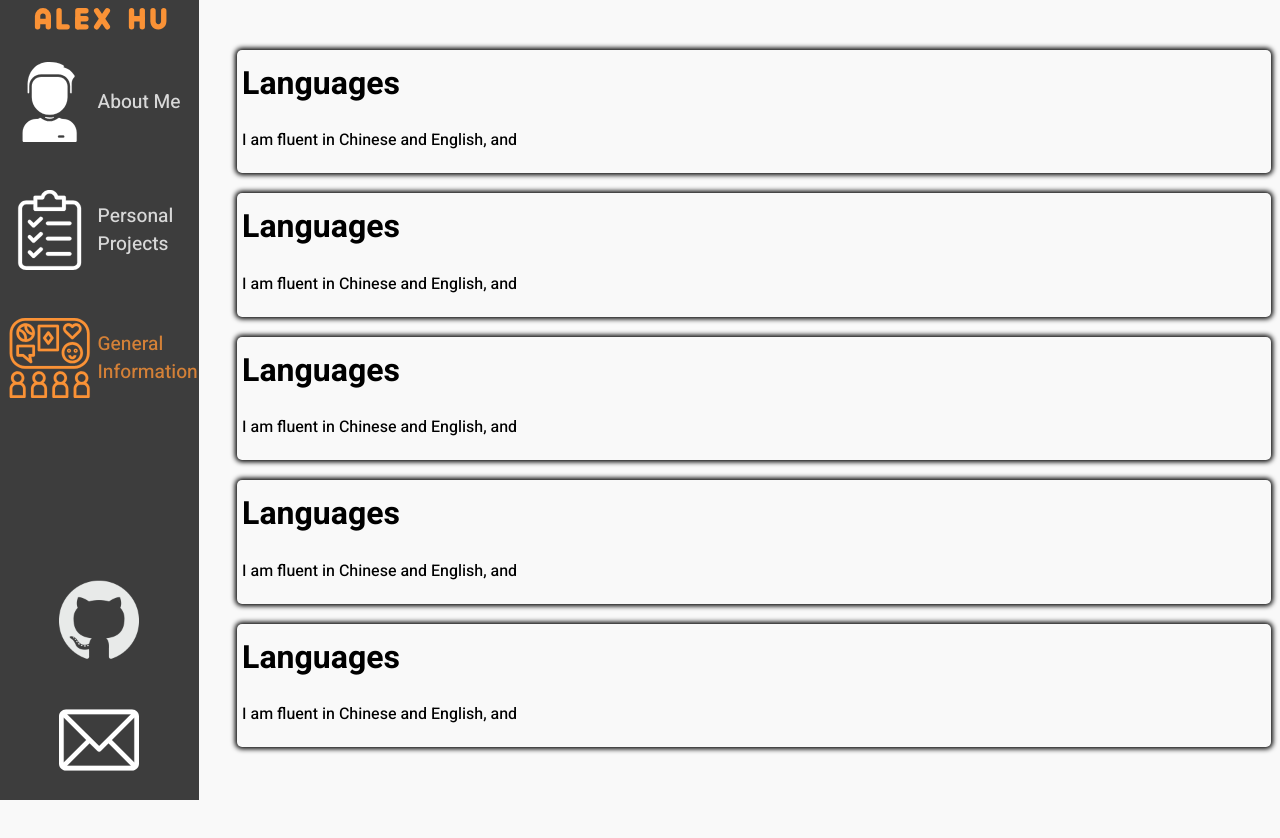
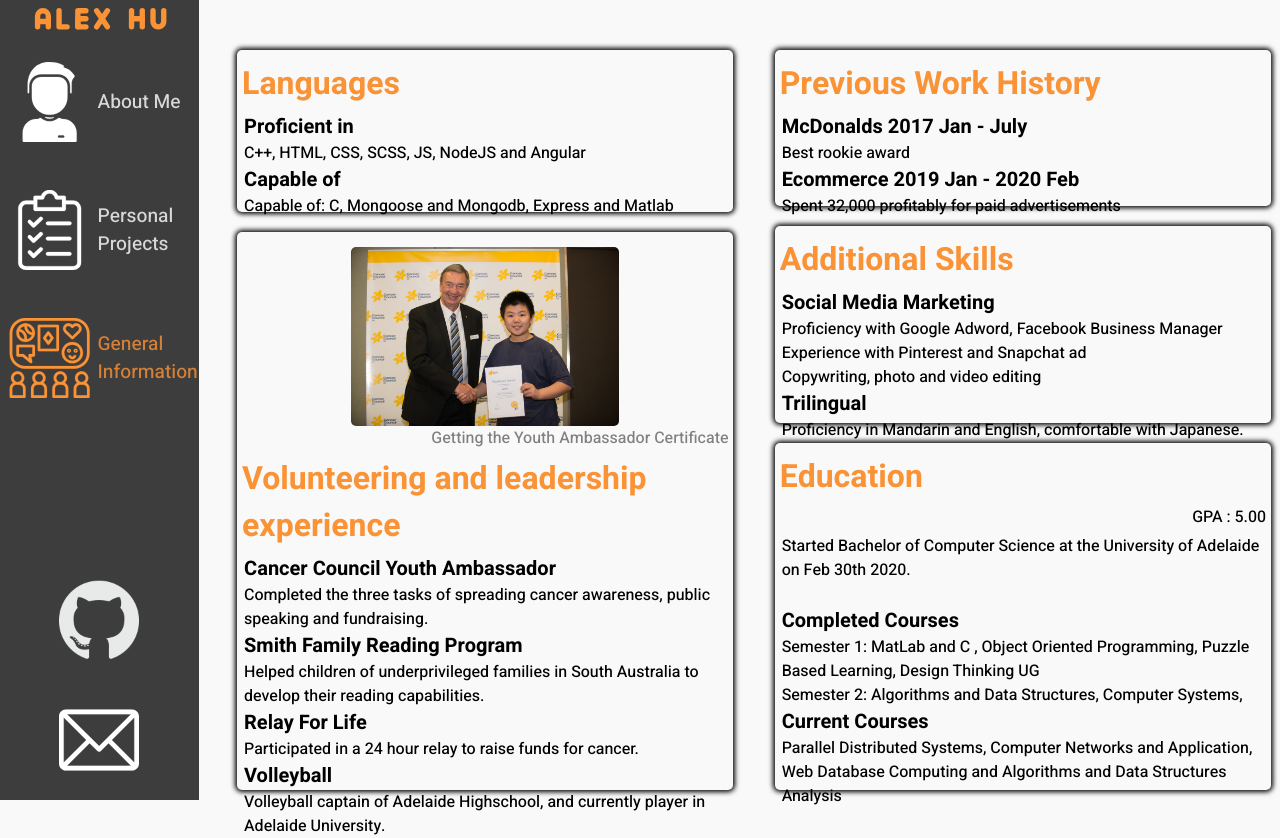
Before and after one commit to imalexhu/website, an Angular app in the folder frontend/: page /general in a window 1280 px wide. Before the commit the page ends 800 px from the top, so only its background shows below. Built offline with nearby package versions, Linux system fonts and the light colour scheme.

Commit message:
Website content update
Written some content for the remplate

```diff
--- a/frontend/src/app/app-routing.module.ts
+++ b/frontend/src/app/app-routing.module.ts
@@ -13,6 +13,7 @@ const routes: Routes = [
       { path: "about-me", component: AboutMeComponent },
       { path: "projects", component: ProjectsComponent },
       { path: "general", component: HobbiesComponent },
+      {path: "", redirectTo: "about-me", pathMatch:"full"},
       { path: "contact", component: ContactComponent }]
   },
 ];
--- a/frontend/src/app/app.component.ts
+++ b/frontend/src/app/app.component.ts
@@ -1,4 +1,4 @@
-import { Component } from '@angular/core';
+import { Component} from '@angular/core';
 
 @Component({
   selector: 'app-root',
@@ -6,5 +6,6 @@ import { Component } from '@angular/core';
   styleUrls: ['./app.component.scss']
 })
 export class AppComponent {
+
   title = 'frontend';
 }
--- a/frontend/src/app/pages/content/content.component.html
+++ b/frontend/src/app/pages/content/content.component.html
@@ -1 +1,2 @@
-<router-outlet></router-outlet>
+<router-outlet>
+</router-outlet>
--- a/frontend/src/app/pages/content/content.component.ts
+++ b/frontend/src/app/pages/content/content.component.ts
@@ -1,4 +1,4 @@
-import { Component, OnInit } from '@angular/core';
+import { Component, ElementRef, OnInit,ViewChild } from '@angular/core';
 
 @Component({
   selector: 'app-content',
--- a/frontend/src/app/pages/content/hobbies/hobbies.component.html
+++ b/frontend/src/app/pages/content/hobbies/hobbies.component.html
@@ -1,26 +1,70 @@
 <div class="container">
+    <div class="left">
         <div class="info">
             <h1 class="title">Languages</h1>
-        <p class="content">I am fluent in Chinese and English, and </p>
+            <p class="content">
+                <span class="mini-header">Proficient in</span>
+                <br>C++, HTML, CSS, SCSS, JS, NodeJS and Angular <br>
+                <span class="mini-header">Capable of</span>
+                <br> Capable of: C, Mongoose and Mongodb, Express and Matlab</p>
         </div>
 
         <div class="info">
-        <h1 class="title">Languages</h1>
-        <p class="content">I am fluent in Chinese and English, and </p>
+            <img src="../../../../assets/cancer council.jpg" id="cancer-council">
+            <div class="photo-describer">
+                Getting the Youth Ambassador Certificate
+            </div>
+            <h1 class="title">Volunteering and leadership experience</h1>
+            <p class="content">
+                <span class="mini-header">Cancer Council Youth Ambassador</span>
+                <br> Completed the three tasks of spreading cancer awareness, public speaking and fundraising.<br>
+                <span class="mini-header"> Smith Family Reading Program</span>
+                <br>Helped children of underprivileged families in South Australia to develop their reading capabilities.<br>
+                <span class="mini-header"> Relay For Life</span>
+                <br>Participated in a 24 hour relay to raise funds for cancer.<br>
+                <span class="mini-header"> Volleyball</span>
+                <br> Volleyball captain of Adelaide Highschool, and currently player in Adelaide University.
+            </p>
+        </div>
+
+
+    </div>
+    <div class="right">
+        <div class="info">
+            <h1 class="title">Previous Work History</h1>
+            <p class="content">
+                <span class="mini-header">
+                    McDonalds 2017 Jan - July
+                </span><br> Best rookie award<br>
+                <span class="mini-header">Ecommerce 2019 Jan - 2020 Feb</span>
+                <br> Spent 32,000 profitably for paid advertisements
+            </p>
         </div>
 
         <div class="info">
-        <h1 class="title">Languages</h1>
-        <p class="content">I am fluent in Chinese and English, and </p>
+            <h1 class="title">Additional Skills</h1>
+            <p class="content">
+                <span class="mini-header">Social Media Marketing</span>
+                <br> Proficiency with Google Adword, Facebook Business Manager
+                <br> Experience with Pinterest and Snapchat ad
+                <br> Copywriting, photo and video editing <br>
+                <span class="mini-header">Trilingual</span>
+                <br> Proficiency in Mandarin and English, comfortable with Japanese.
+            </p>
         </div>
 
         <div class="info">
-        <h1 class="title">Languages</h1>
-        <p class="content">I am fluent in Chinese and English, and </p>
-    </div>
-
-    <div class="info">
-        <h1 class="title">Languages</h1>
-        <p class="content">I am fluent in Chinese and English, and </p>
+            <h1 class="title">Education</h1>
+            <div class="gpa">GPA : 5.00</div>
+            <p class="content">
+                Started Bachelor of Computer Science at the University of Adelaide on Feb 30th 2020.<br><br>
+                <span class="mini-header">Completed Courses</span>
+                <br> Semester 1: MatLab and C , Object Oriented Programming, Puzzle Based Learning, Design Thinking UG
+                <br> Semester 2: Algorithms and Data Structures, Computer Systems, <br>
+                <span class="mini-header">Current Courses</span>
+                <br> Parallel Distributed Systems, Computer Networks and Application, Web Database Computing and Algorithms and Data Structures Analysis
+                <br><br>
+            </p>
         </div>
     </div>
+</div>
--- a/frontend/src/app/pages/content/hobbies/hobbies.component.scss
+++ b/frontend/src/app/pages/content/hobbies/hobbies.component.scss
@@ -4,19 +4,59 @@
     width: 80vw;
     height: 95vh;
     display: flex;
-    flex-direction: column;
+    flex-direction: row;
+    .left {
+        display: flex;
+        flex-direction: column;
+        width: 50%;
+        height: auto;
+        margin-right: 5%;
+    }
+    .right {
+        display: flex;
+        flex-direction: column;
+        width: 50%;
+        height: auto;
+    }
 }
 
 .info {
     padding: 5px;
     width: 100%;
     height: auto;
-    max-height: 15vh;
+    min-height: 15vh;
     box-shadow: 0 0 5px 2px black;
     border-radius: 5px;
     margin: 10px 0px;
     .title {
+        color: $orange;
         margin-top: 5px;
+        margin-bottom: 5px;
     }
-    content {}
+    .gpa {
+        text-align: right;
+    }
+    .content {
+        margin: 5px 2px;
+        height: auto;
+        .mini-header {
+            font-weight: bold;
+            font-size: 20px;
+        }
+    }
 }
+
+#cancer-council {
+    border-radius: 5px;
+    margin-top: 10px;
+    display: block;
+    margin-left: auto;
+    margin-right: auto;
+    width: 55%;
+    height: auto;
+}
+
+div.photo-describer {
+    text-align: right;
+    color: gray;
+}
--- a/frontend/src/app/pages/content/projects/projects.component.scss
+++ b/frontend/src/app/pages/content/projects/projects.component.scss
@@ -38,6 +38,12 @@
             transform: translateY(25%)
         }
     }
+    .body {
+        font-size: 0.9rem;
+    }
+    .key-skills {
+        padding-left: 20px;
+        margin: 5px 0;
+        font-size: 0.8rem;
+    }
 }
-
-.content {}
--- a/frontend/src/app/pages/landing/landing.component.ts
+++ b/frontend/src/app/pages/landing/landing.component.ts
@@ -13,6 +13,7 @@ export class LandingComponent implements OnInit {
   constructor(private router:Router) { }
 
   async ngOnInit(): Promise<void> {
+
     await this.intro;
     if(this.router.url!=="/"){
       this.intro.nativeElement.remove();
@@ -21,6 +22,7 @@ export class LandingComponent implements OnInit {
       tl.to('.hide-text', { y: '0%', durations: 1, stagger: 0.25 })
       tl.to('.transition', { y: '-100%', durations: 1, delay: 0.5 })
       tl.to('.intro', { y: '-100%', durations: 1.5, }, "-=.3")
+
     }
   }
 
--- a/frontend/src/app/pages/nav/nav.component.html
+++ b/frontend/src/app/pages/nav/nav.component.html
@@ -1,5 +1,6 @@
 <div class="nav sticky">
     <div class="logo">
+        <a href="/">
             <svg class="name" routerLink="/" routerLinkActive="active" viewBox="0 0 74 14">
                 <g id="Page-1" stroke="none" stroke-width="1" fill="none" fill-rule="evenodd">
                     <g id="Artboard" transform="translate(-9.000000, -7.000000)">
@@ -33,9 +34,10 @@
                     </g>
                 </g>
             </svg>
+        </a>
     </div>
     <ul class="nav-items">
-        <li class="nav-item">
+        <li class="nav-item" (click)="removeContent()">
             <a href="/about-me" class="nav-link">
                 <svg class="icon" enable-background="new 0 0 480.063 480.063" viewBox="0 0 480.063 480.063" xmlns="http://www.w3.org/2000/svg">
                     <path
@@ -173,7 +175,8 @@
             <svg version="1.1 " xmlns="http://www.w3.org/2000/svg " xmlns:xlink="http://www.w3.org/1999/xlink " x="0px " y="0px " viewBox="0 0 512 512 " style="enable-background:new 0 0 512 512; " xml:space="preserve ">
                 <g>
                     <g>
-                        <path d="M467,61H45C20.218,61,0,81.196,0,106v300c0,24.72,20.128,45,45,45h422c24.72,0,45-20.128,45-45V106 C512,81.28,491.872,61,467,61z M460.786,91L256.954,294.833L51.359,91H460.786z M30,399.788V112.069l144.479,143.24L30,399.788z
+                        <path
+                            d="M467,61H45C20.218,61,0,81.196,0,106v300c0,24.72,20.128,45,45,45h422c24.72,0,45-20.128,45-45V106 C512,81.28,491.872,61,467,61z M460.786,91L256.954,294.833L51.359,91H460.786z M30,399.788V112.069l144.479,143.24L30,399.788z
             M51.213,421l144.57-144.57l50.657,50.222c5.864,5.814,15.327,5.795,21.167-0.046L317,277.213L460.787,421H51.213z M482,399.787 L338.213,256L482,112.212V399.787z " />
                     </g>
                 </g>
--- a/frontend/src/app/pages/nav/nav.component.ts
+++ b/frontend/src/app/pages/nav/nav.component.ts
@@ -1,6 +1,7 @@
-import { animation } from '@angular/animations';
-import { Component, ElementRef, OnInit, Renderer2, ViewChild } from '@angular/core';
-import { Router } from '@angular/router';
+import { Component, ElementRef, Input, OnInit, Renderer2, ViewChild } from '@angular/core';
+import { ActivatedRoute, NavigationStart, Router } from '@angular/router';
+import { ContentComponent } from '../content/content.component';
+
 
 
 @Component({
@@ -10,7 +11,11 @@ import { Router } from '@angular/router';
 })
 export class NavComponent implements OnInit {
 
-  constructor(private router: Router, private render: Renderer2) { }
+  url:string = "";
+
+  constructor(private router: Router, private render: Renderer2, private route:ActivatedRoute) {
+
+   }
 
   // @ViewChild('.path') path!:ElementRef
 
@@ -22,8 +27,25 @@ export class NavComponent implements OnInit {
     github.children[0].setAttribute('src', '../../../assets/GitHub-Mark-120px-plus.png')
   }
 
+  //Deletes the about-me section in content
+  removeContent(){
+    console.log("Remove content")
+    let temp = this.route.parent?.children[0]
+    console.log(temp)
+    console.log("Remove content end")
+  }
+
 
   async ngOnInit(): Promise<void> {
+
+    await this.removeContent()
+
+
+    this.router.events.subscribe((res)=>{
+      if(res instanceof NavigationStart){
+        this.url = res.url
+      }
+    })
 
 
     /*Sets it so that when a sub catergory is clicked the logo load
@@ -34,7 +56,7 @@ export class NavComponent implements OnInit {
     if (this.router.url !== "/") {
       let delay = 0
       for (let i = 0; i < paths.length; i++) {
-        this.render.setStyle(paths[i], "animation", "dash 3.25s linear")
+        this.render.setStyle(paths[i], "animation", "dash 3.75s linear")
 
         this.render.setStyle(paths[i], "animation-delay", `${delay}s`)
         delay -= 0.25;
```
Also changed, not shown: frontend/src/app/pages/content/about-me/about-me.component.html (+15 -5 lines), frontend/src/app/pages/content/projects/projects.component.html (+52 -11 lines), frontend/src/assets/cancer council.jpg (added). Lines whose indentation alone changed are shown as unchanged.
